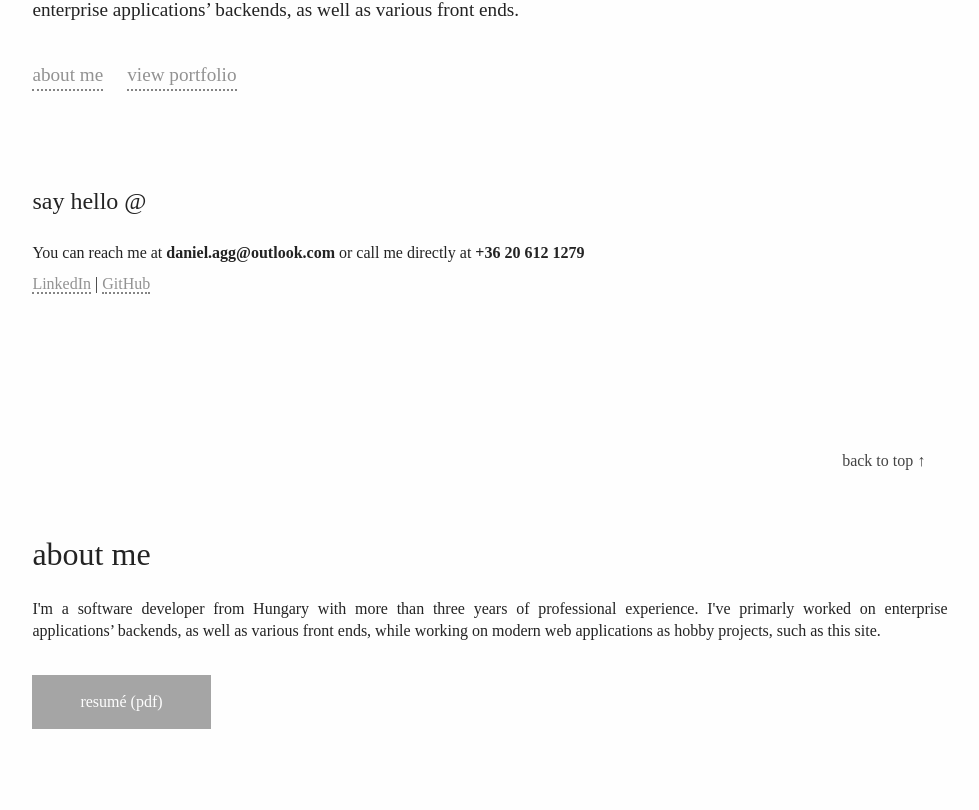
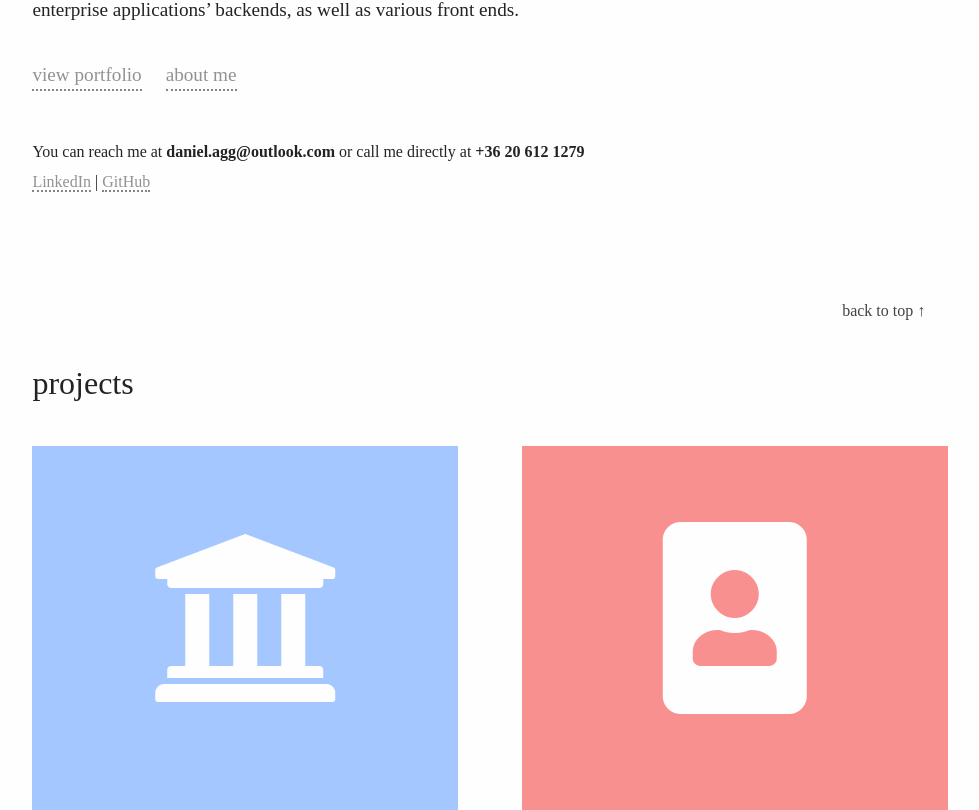
Before and after one commit to danielagg/personal-website, a React (Create React App) app: page / in a window 1280 px wide. Shown: the part 390-1200 px from the top of the page, without its empty margins (150-1129 px from the left). Built offline with nearby package versions, Linux system fonts and the light colour scheme; a web font is replaced by a local one.

Commit message:
Flipped about and portfolio components, aligned margsin and paddings

```diff
--- a/src/App.js
+++ b/src/App.js
@@ -15,8 +15,8 @@ function App() {
         <ThemeSelector />
         <LandingWrapper />
         <BackToTopNavigation />
+        <PortfolioWrapper />
         <AboutMe />
-        <PortfolioWrapper />
         <Footer />
       </div>
     </CookiesProvider>
--- a/src/components/AboutMe.css
+++ b/src/components/AboutMe.css
@@ -1,5 +1,5 @@
 .about-me-container {
-  margin: 0 0 3em 0;
+  margin: 0 0 5em 0;
 }
 
 .resume-link {
@@ -13,12 +13,7 @@
 }
 
 .resume-link:hover {
-  color: var(--active-link-color);
+  color: var(--primary-color);
+  background: var(--active-link-color);
   opacity: 1;
 }
-
-@media screen and (min-width: 720px) {
-  .about-me-container {
-    margin: 0 0 12em 0;
-  }
-}
--- a/src/components/AboutMe.js
+++ b/src/components/AboutMe.js
@@ -14,7 +14,7 @@ function AboutMe() {
         applications’ backends, as well as various front ends, while working on
         modern web applications as hobby projects, such as this site.
       </p>
-      <a className="resume-link" href="">
+      <a className="resume-link" href="#">
         resumé (pdf)
       </a>
     </div>
--- a/src/components/Contact.css
+++ b/src/components/Contact.css
@@ -1,5 +1,5 @@
 .contact-container {
-  margin: 0 0 -1.5em 0;
+  margin: 0;
   padding: 0;
 }
 
@@ -26,6 +26,6 @@
 
 @media screen and (min-width: 720px) {
   .contact-container {
-    margin: 0 0 7em 0;
+    margin: 0 0 4em 0;
   }
 }
--- a/src/components/Contact.js
+++ b/src/components/Contact.js
@@ -4,7 +4,6 @@ import "./Contact.css";
 const Contact = () => {
   return (
     <section className="contact-container">
-      <h2>say hello @</h2>
       <ul className="contact-list">
         <li className="contact-list-item">
           You can reach me at{" "}
--- a/src/components/LandingBody.css
+++ b/src/components/LandingBody.css
@@ -4,7 +4,7 @@
 }
 
 .main-navigation-list {
-  margin: 0 0 3em 0;
+  margin: 0;
   padding: 0;
 }
 
@@ -36,7 +36,7 @@
   }
 
   .main-navigation-list {
-    margin: 0 0 5em 0;
+    margin: 0 0 2em 0;
   }
 
   .main-navigation-list-item a {
--- a/src/components/LandingBody.js
+++ b/src/components/LandingBody.js
@@ -16,6 +16,18 @@ const LandingBody = () => {
           <li className="main-navigation-list-item">
             <Scroll.Link
               activeClass="active"
+              to="my-projects-anchor"
+              smooth={true}
+              offset={-40}
+              duration={450}
+              className="main-navigation-list-item-link"
+            >
+              view portfolio
+            </Scroll.Link>
+          </li>
+          <li className="main-navigation-list-item">
+            <Scroll.Link
+              activeClass="active"
               to="about-me-anchor"
               smooth={true}
               offset={-40}
@@ -25,18 +37,6 @@ const LandingBody = () => {
               about me
             </Scroll.Link>
           </li>
-          <li className="main-navigation-list-item">
-            <Scroll.Link
-              activeClass="active"
-              to="my-projects-anchor"
-              smooth={true}
-              offset={-40}
-              duration={450}
-              className="main-navigation-list-item-link"
-            >
-              view portfolio
-            </Scroll.Link>
-          </li>
         </ul>
       </nav>
     </>
--- a/src/components/portfolio/PortfolioItem.css
+++ b/src/components/portfolio/PortfolioItem.css
@@ -6,7 +6,7 @@
   width: 100%;
   height: 2em;
   text-align: center;
-  margin: 0 0 0.2em 0.03em;
+  margin-bottom: 0.2em;
   font-size: 12em;
   color: var(--main-bg);
 }
--- a/src/components/portfolio/PortfolioWrapper.css
+++ b/src/components/portfolio/PortfolioWrapper.css
@@ -1,9 +1,12 @@
-.portfolio-wrapper {
+.portfolio-container {
+  margin: 0 0 5em 0;
+}
+
+.portfolio-items-wrapper {
   display: grid;
   grid-template-columns: 100%;
   row-gap: 1.5em;
   justify-content: space-evenly;
-  max-width: 97%;
   margin: 0.5em 0 0 0;
 }
 
@@ -13,7 +16,11 @@
 }
 
 @media screen and (min-width: 1100px) {
-  .portfolio-wrapper {
+  .portfolio-container {
+    margin: 0 0 10em 0;
+  }
+
+  .portfolio-items-wrapper {
     grid-template-columns: repeat(auto-fill, minmax(300px, 1fr));
     row-gap: 4em;
     column-gap: 4em;
--- a/src/components/portfolio/PortfolioWrapper.js
+++ b/src/components/portfolio/PortfolioWrapper.js
@@ -35,11 +35,11 @@ const PortfolioWrapper = () => {
   ]);
 
   return (
-    <div>
+    <div className="portfolio-container">
       <Scroll.Element name="my-projects-anchor" className="element">
         <h1 className="projects-title">projects</h1>
       </Scroll.Element>
-      <div className="portfolio-wrapper">
+      <div className="portfolio-items-wrapper">
         {projects.map(project => (
           <PortfolioItem key={project.id} project={project} />
         ))}
--- a/src/components/shared/ThemeSelector.js
+++ b/src/components/shared/ThemeSelector.js
@@ -47,7 +47,9 @@ const ThemeSelector = () => {
   return (
     <div>
       <button className="theme-selector-control" onClick={onChangeTheme}>
-        <i class={currentTheme === "light" ? "fas fa-moon" : "fas fa-sun"} />{" "}
+        <i
+          className={currentTheme === "light" ? "fas fa-moon" : "fas fa-sun"}
+        />{" "}
         change theme to {currentTheme === "light" ? "dark" : "light"}
       </button>
     </div>
```
